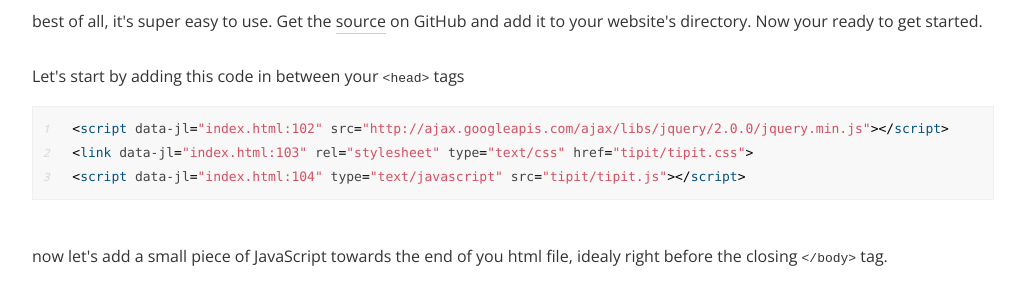
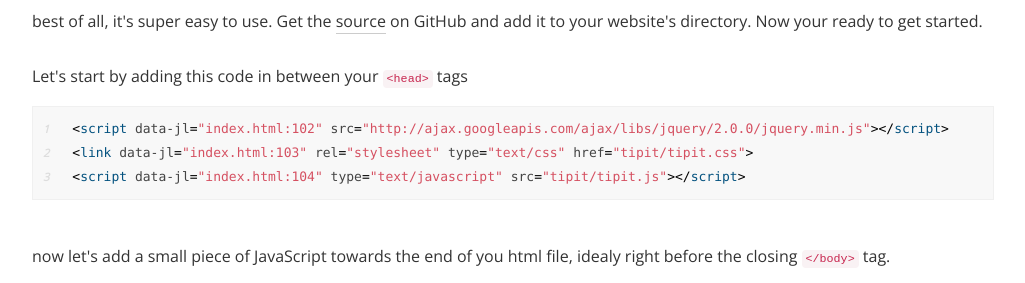
Before and after one commit to benfields/tipit.js, a plain HTML site: page index.html in a window 1280 px wide. Shown: the part 311-594 px from the top of the page, without its empty margins (128-1153 px from the left). Drawn offline with nearby package versions, Linux system fonts and the light colour scheme; files that its build step writes are made by us from their sources; no server answers; files whose address does not match are found by name.

Commit message:
added <code> styling

```diff
--- a/style.css
+++ b/style.css
@@ -61,3 +61,13 @@ h1
 	margin: 0 auto;
 	padding: 10px 20px;
 }
+
+
+code {
+  padding: 2px 4px;
+  font-size: 90%;
+  color: #c7254e;
+  background-color: #f9f2f4;
+  white-space: nowrap;
+  border-radius: 4px;
+}
```
